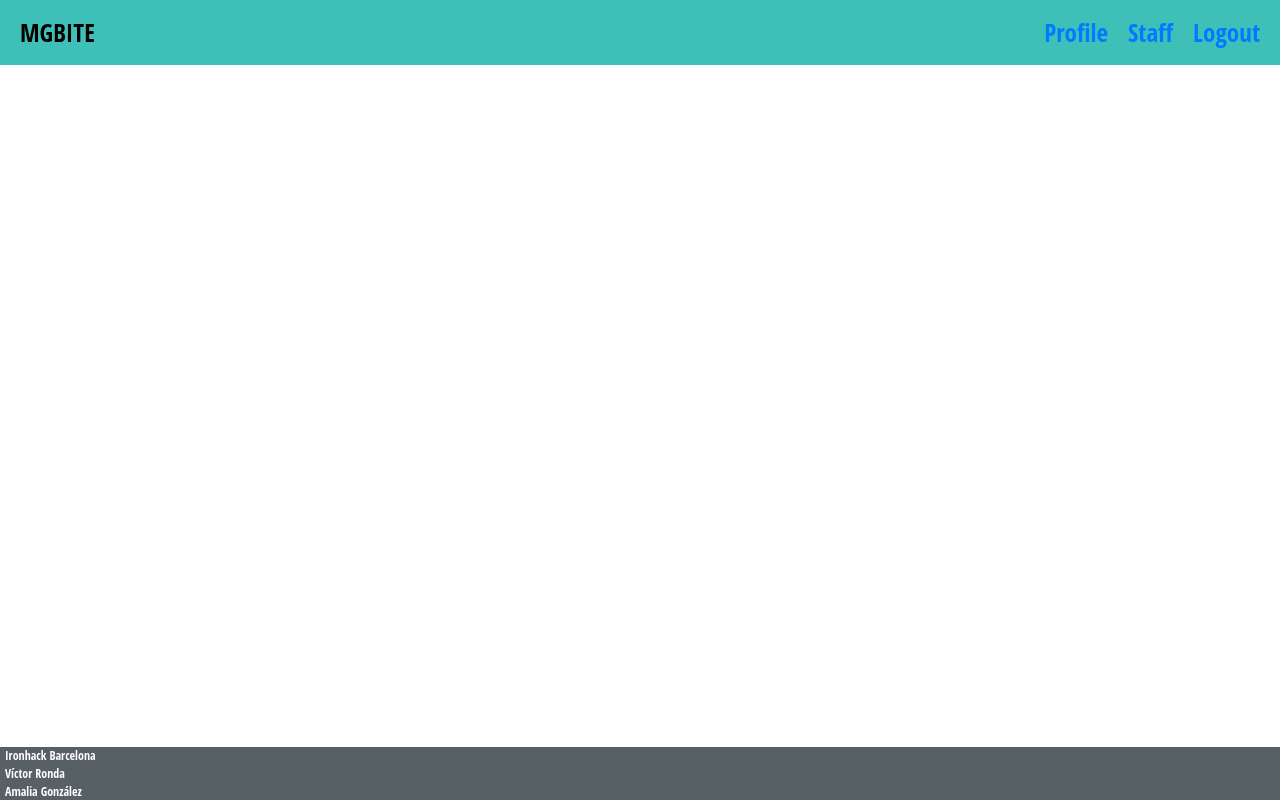
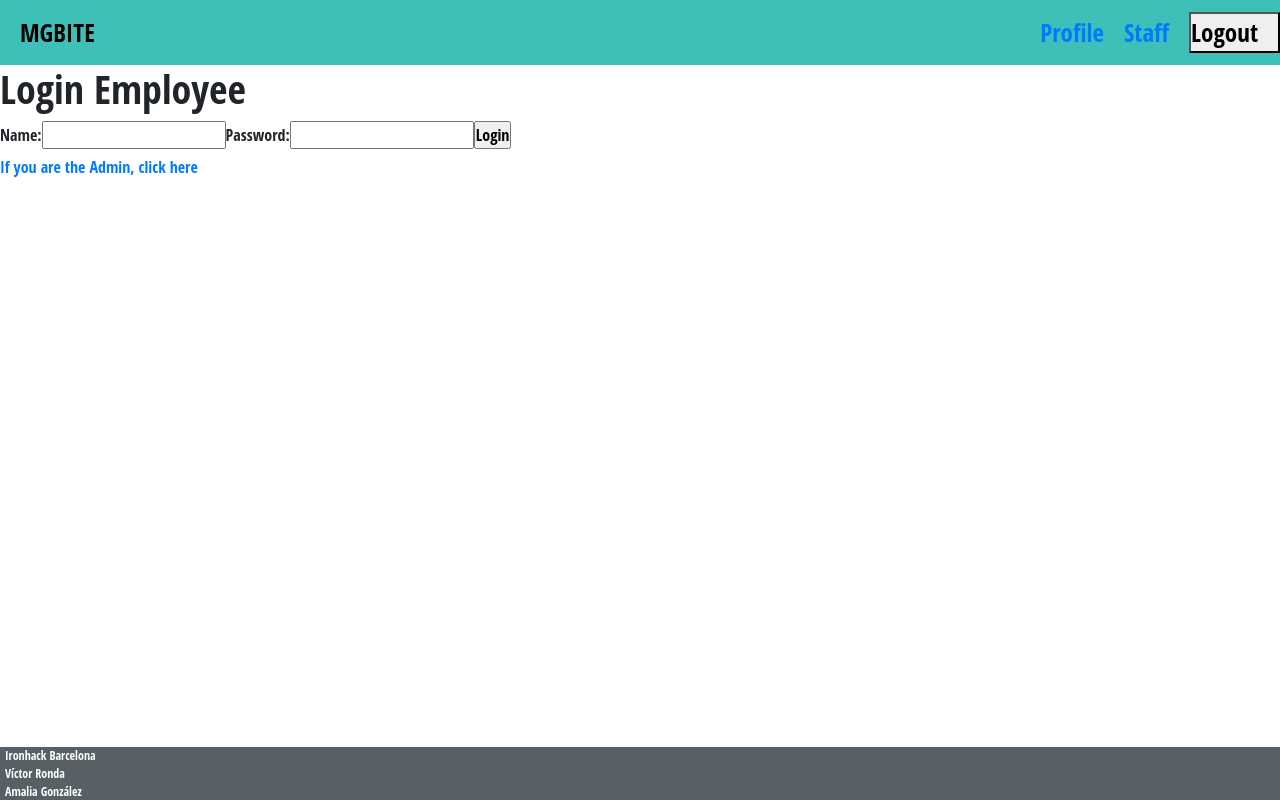
Before and after one commit to victorronda/project_3, a React (Create React App) app in the folder frontend/auth-client-boilerplate/: page /employee/login in a window 1280 px wide. Built offline with nearby package versions, Linux system fonts and the light colour scheme; no server answers.

Commit message:
signup, login done

```diff
--- a/frontend/auth-client-boilerplate/src/components/auth/PrivateRoutes.js
+++ b/frontend/auth-client-boilerplate/src/components/auth/PrivateRoutes.js
@@ -10,7 +10,7 @@ function PrivateRoute({ component: Component, isLoggedin, ...rest }) {
     <Route
       {...rest}
       render={(props) =>
-        isLoggedin ? <Component {...props} /> : <Redirect to='/login' />
+        isLoggedin ? <Component {...props} /> : <Redirect to='/employee/login' />
       }
     />
   );
--- a/frontend/auth-client-boilerplate/src/components/global/Navbar.js
+++ b/frontend/auth-client-boilerplate/src/components/global/Navbar.js
@@ -1,16 +1,9 @@
 import React from 'react';
 import { Link, useHistory } from "react-router-dom";
 import auth from '../../api/auth-service';
+import { withAuth } from '../../context/AuthProvider';
 
-export default function navbarAdmin() {
-
-    //const history = useHistory()
-
-    // FALLAA AQUIIIII
-
-    const handleClick = (e) => {
-        auth.logout()
-    }
+function navbarAdmin(props) {
 
     return(
         <div className="navbarAdmin">
@@ -20,19 +13,21 @@ export default function navbarAdmin() {
             <div>
                 <a className="right" href="/">Profile</a>
                 <a className="right" href="/employees/staff">Staff</a>
-                <a className="right" href="/signup" onClick={(e) => handleClick(e)}>Logout</a>
+                <button className="right" onClick={props.logout}>Logout</button>
             </div>
         </div>
     )
 }
 
-export function navbarClient() {
+export default withAuth(navbarAdmin)
 
-    return(
-        <div>
-            <div className="navbarClient">
-                <p>MGBITE</p>
-            </div>
-        </div>
-    )
-}
+// export function navbarClient() {
+
+//     return(
+//         <div>
+//             <div className="navbarClient">
+//                 <p>MGBITE</p>
+//             </div>
+//         </div>
+//     )
+// }
--- a/frontend/auth-client-boilerplate/src/pages/LoginAdmin.js
+++ b/frontend/auth-client-boilerplate/src/pages/LoginAdmin.js
@@ -1,10 +1,38 @@
-import React from 'react'
+import React, { useState } from 'react'
 import { withAuth } from '../context/AuthProvider'
 
-const LoginAdmin = () => {
+const LoginAdmin = (props) => {
+
+    const [name, setName] = useState("")
+    const [password, setPassword] = useState("")
+
+    const handleFormSubmit = (e) => {
+        e.preventDefault()
+        props.loginAdmin({name, password})
+    }
+
     return (
         <div>
-            <h1>Admin Loooogin</h1>
+            <h1>Login Admin</h1>
+            <form onSubmit={(e) => handleFormSubmit(e)}>
+            <label>Company name:</label>
+            <input
+                type='text'
+                name='name'
+                value={name}
+                onChange={(e) => setName(e.target.value)}
+                required
+            />
+            <label>Password:</label>
+            <input
+                type='password'
+                name='password'
+                value={password}
+                onChange={(e) => setPassword(e.target.value)}
+                required
+            />
+            <input type='submit' value='Login' />
+            </form>
         </div>
     )
 }
--- a/frontend/auth-client-boilerplate/src/pages/LoginEmployee.js
+++ b/frontend/auth-client-boilerplate/src/pages/LoginEmployee.js
@@ -1,10 +1,42 @@
-import React from 'react'
+import React, { useState } from 'react'
 import { withAuth } from '../context/AuthProvider'
+import { Link } from 'react-router-dom'
 
-const LoginEmployee = () => {
+const LoginEmployee = (props) => {
+
+    const [name, setName] = useState("")
+    const [password, setPassword] = useState("")
+
+    const handleFormSubmit = (e) => {
+        e.preventDefault()
+        props.loginEmployee({name, password})
+    }
+
     return (
         <div>
+            <h1>Login Employee</h1>
+            <form onSubmit={(e) => handleFormSubmit(e)}>
+            <label>Name:</label>
+            <input
+                type='text'
+                name='name'
+                value={name}
+                onChange={(e) => setName(e.target.value)}
+                required
+            />
+            <label>Password:</label>
+            <input
+                type='password'
+                name='password'
+                value={password}
+                onChange={(e) => setPassword(e.target.value)}
+                required
+            />
+            <input type='submit' value='Login' />
+            </form>
 
+
+            <Link to={"/admin/login"}>If you are the Admin, click here</Link>
         </div>
     )
 }
--- a/frontend/auth-client-boilerplate/src/pages/Signup.js
+++ b/frontend/auth-client-boilerplate/src/pages/Signup.js
@@ -1,9 +1,8 @@
 import React, { useState } from 'react'
 import { withAuth } from '../context/AuthProvider'
-import { Link, useHistory } from 'react-router-dom'
-import auth from '../api/auth-service'
+import { Link } from 'react-router-dom'
 
-const Signup = () => {
+const Signup = (props) => {
 
     const [name, setName] = useState("")
     const [email, setEmail] = useState("")
@@ -11,14 +10,11 @@ const Signup = () => {
     const [confirmPassword, setConfirmPassword] = useState("")
     const [error, setError] = useState("")
 
-    const history = useHistory();
-
     const handleFormSubmit = (e) => {
         e.preventDefault()
         if (password !== confirmPassword) {
             return setError("Passwords don't match")}
-        auth.signup({name, email, password})
-        history.push('/home')
+        props.signup({name, email, password})
     }
 
     return (
@@ -68,7 +64,7 @@ const Signup = () => {
             </form>
 
             <p>Already have account?</p>
-            <Link to={"/admin/login"}> Login</Link>
+            <Link to={"/employee/login"}> Login</Link>
         </div>
     )
 }
```
